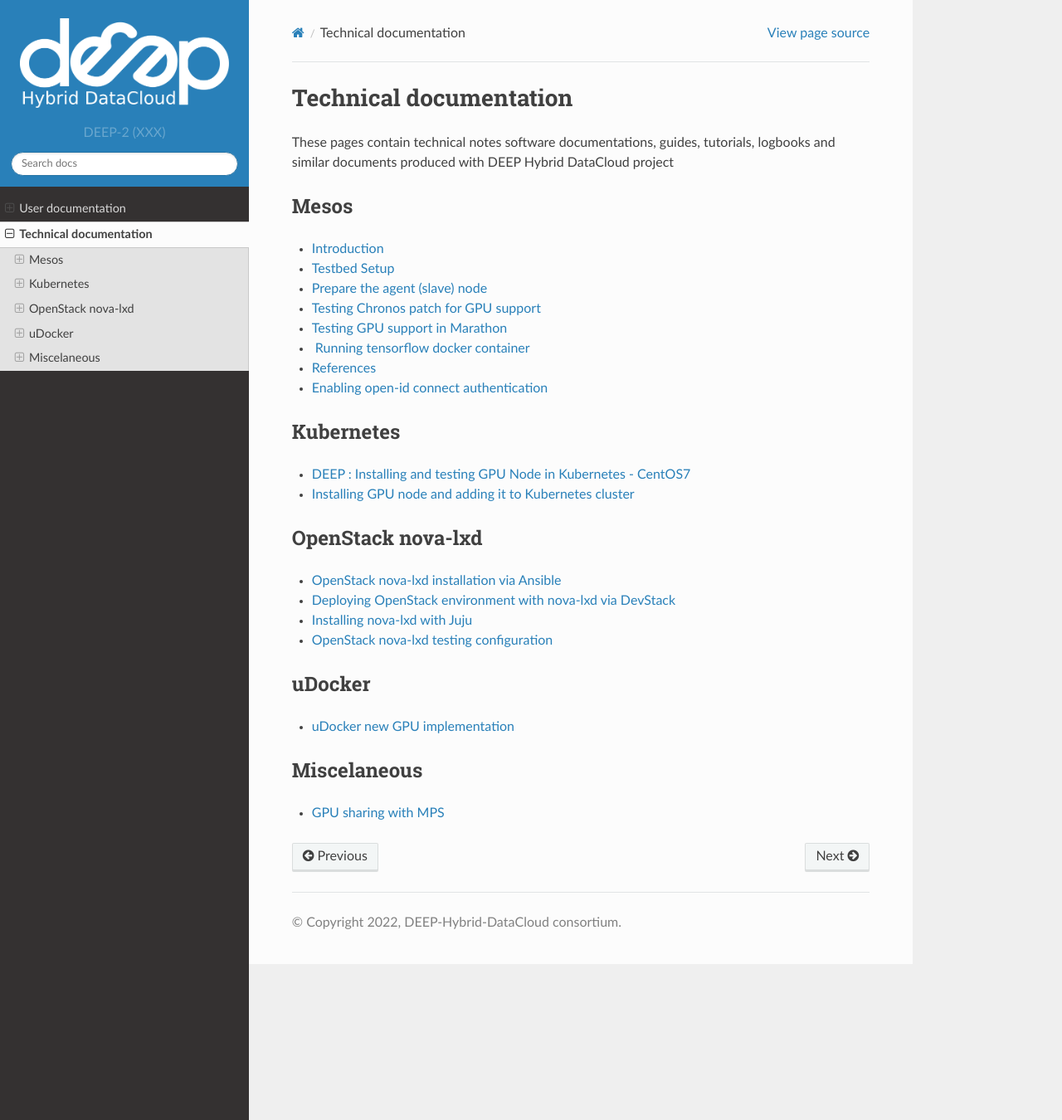
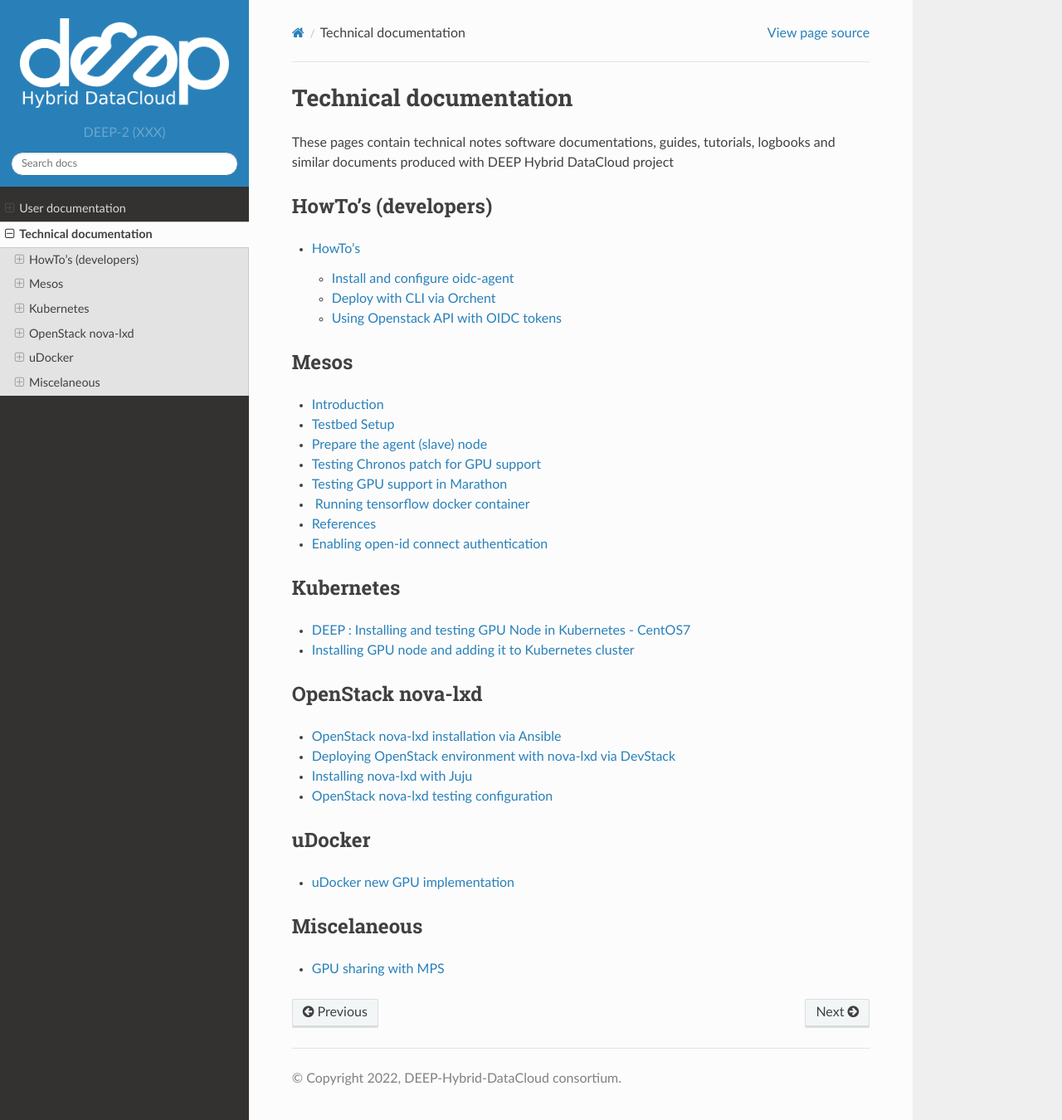
Before and after one commit to deephdc/deep-docs, a Sphinx documentation site: the page built from source/technical/index.rst, in a window 1280 px wide and 1350 px high. Shown: the whole window at 83% size. Built offline with Sphinx 7.4.7 and the Read the Docs theme 2.0.0, drawn with Linux system fonts in a browser that asks for light colours.

Commit message:
move howtos to technical docs

```diff
--- /dev/null
+++ b/source/technical/howto-developers/index.rst
@@ -0,0 +1,11 @@
+========
+HowTo's
+========
+
+.. toctree::
+   :maxdepth: 1
+   :glob:
+
+   Install and configure oidc-agent <oidc-agent>
+   Deploy with CLI via Orchent <deploy-orchent>
+   Using Openstack API with OIDC tokens <oidc-auth>
--- a/source/technical/index.rst
+++ b/source/technical/index.rst
@@ -3,6 +3,14 @@ Technical documentation
 
 These pages contain technical notes software documentations, guides, tutorials,
 logbooks and similar documents produced with DEEP Hybrid DataCloud project
+
+HowTo's (developers)
+--------------------
+
+.. toctree::
+   :maxdepth: 2
+
+   howto-developers/index
 
 Mesos
 -----
--- a/source/user/howto/index.rst
+++ b/source/user/howto/index.rst
@@ -13,6 +13,4 @@ HowTo's
    Perform inference remotely <inference-remotely>
    Add module to the DEEP marketplace <add-to-DEEP-marketplace>
    Use rclone <rclone>
-   Install and configure oidc-agent <oidc-agent>
-   Deploy with CLI via Orchent <deploy-orchent>
    Video demos <video-demos>
```
Also changed, not shown: source/technical/howto-developers/deploy-orchent.rst (renamed from source/user/howto/deploy-orchent.rst), source/technical/howto-developers/oidc-agent.rst (renamed from source/user/howto/oidc-agent.rst), source/technical/howto-developers/oidc-auth.rst (renamed from source/user/howto/oidc-auth.rst).
